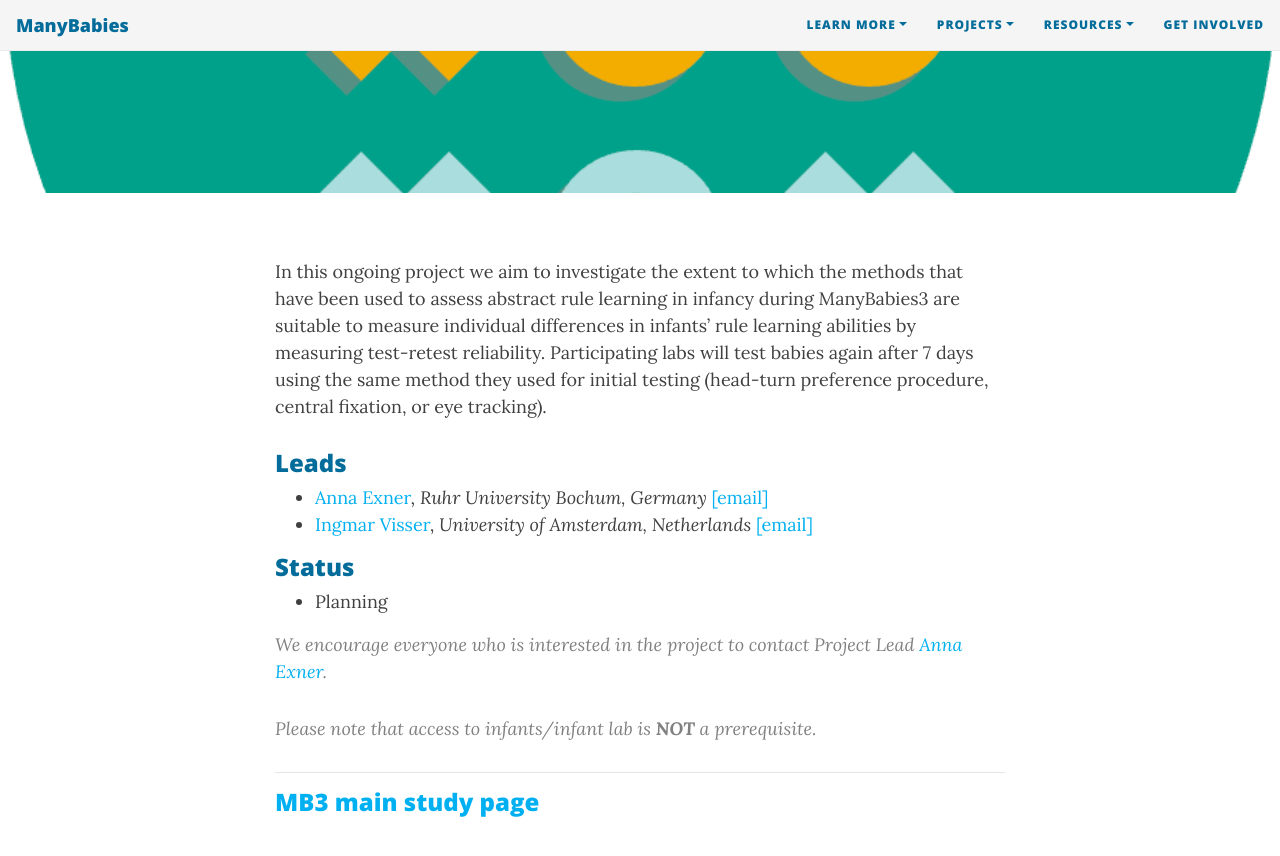
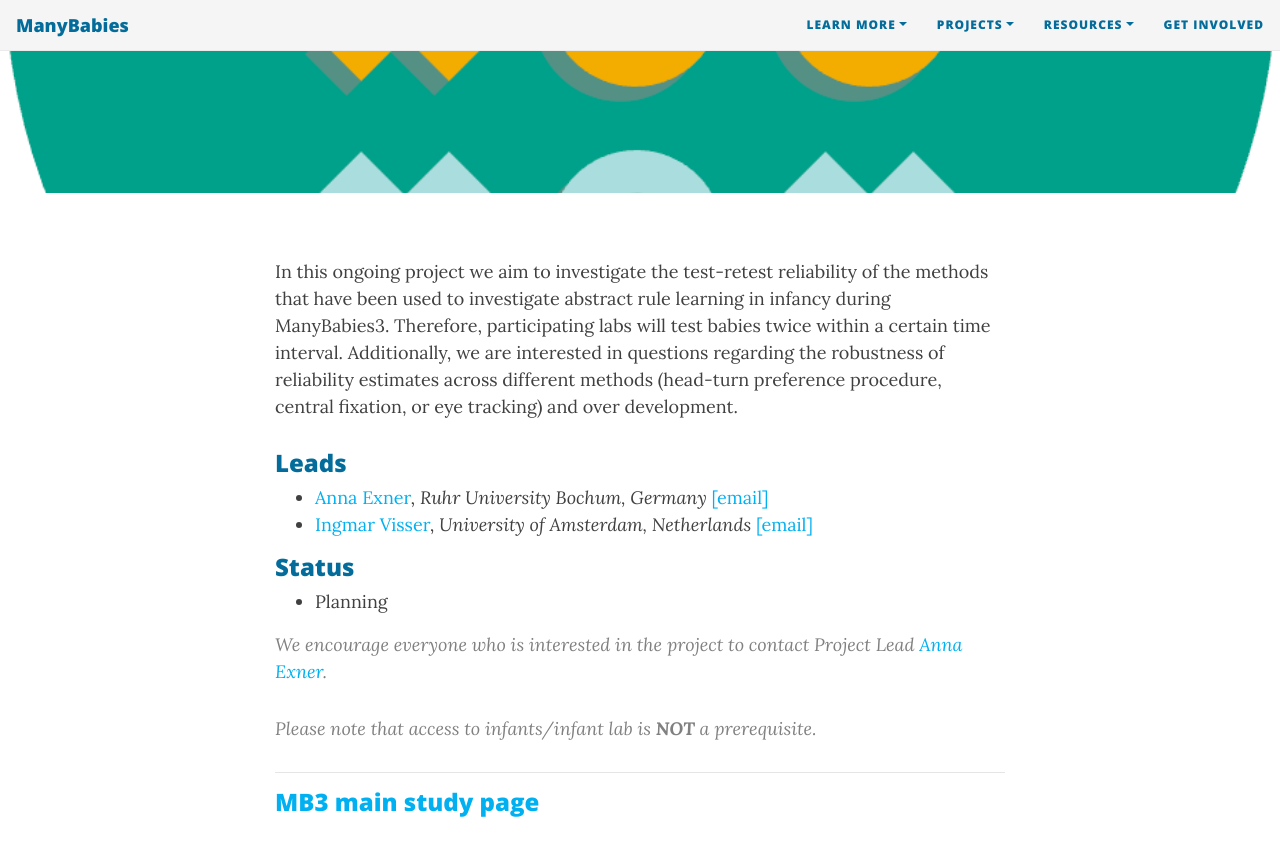
Before and after one commit to manybabies/manybabies.github.io, a Jekyll site: the page built from MB3T.md, in a window 1280 px wide and 900 px high, scrolled down 352 px. Shown: the top 856 px of the window. Built offline with Jekyll 4.4.1, drawn with Linux system fonts in a browser that asks for light colours; nearby versions of some CDN libraries; some web fonts are replaced.

Commit message:
Update MB3T.md

```diff
--- a/MB3T.md
+++ b/MB3T.md
@@ -5,7 +5,7 @@ subtitle: Test-Retest Follow-up
 cover-img: /assets/img/MB3_logo.png
 ---
 
-In this ongoing project we aim to investigate the extent to which the methods that have been used to assess abstract rule learning in infancy during ManyBabies3 are suitable to measure individual differences in infants' rule learning abilities by measuring test-retest reliability. Participating labs will test babies again after 7 days using the same method they used for initial testing (head-turn preference procedure, central fixation, or eye tracking).
+In this ongoing project we aim to investigate the test-retest reliability of the methods that have been used to investigate abstract rule learning in infancy during ManyBabies3. Therefore, participating labs will test babies twice within a certain time interval. Additionally, we are interested in questions regarding the robustness of reliability estimates across different methods (head-turn preference procedure, central fixation, or eye tracking) and over development.
 
 
 ### Leads
```
